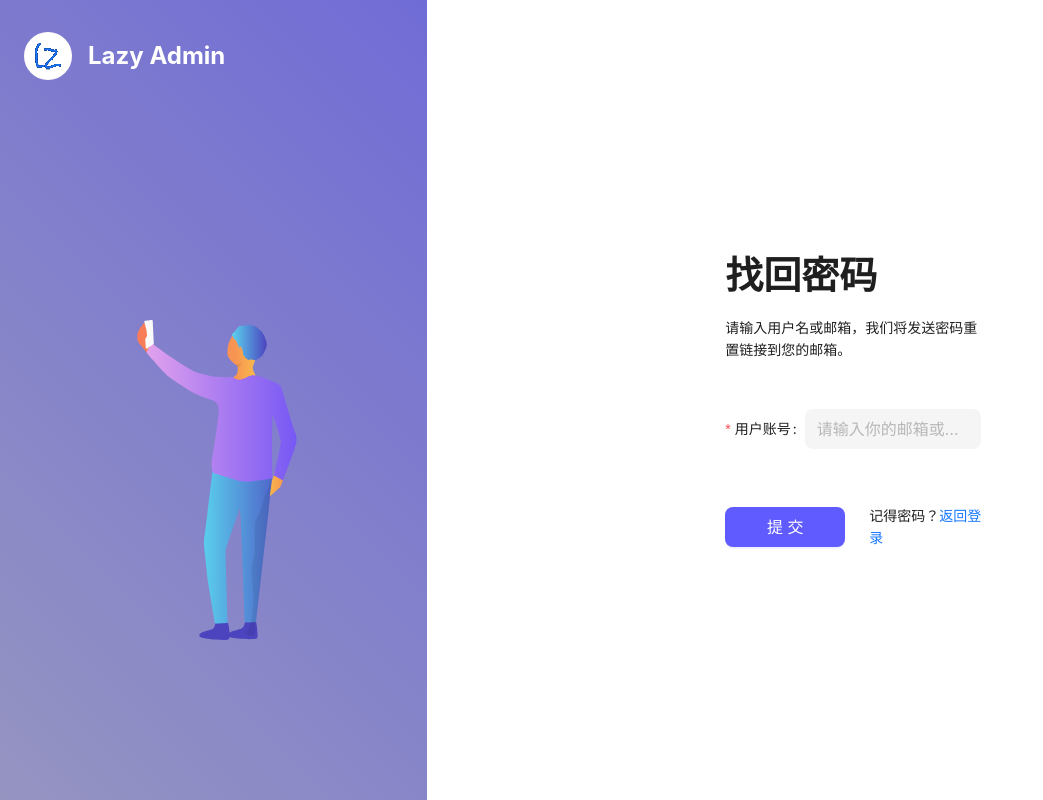
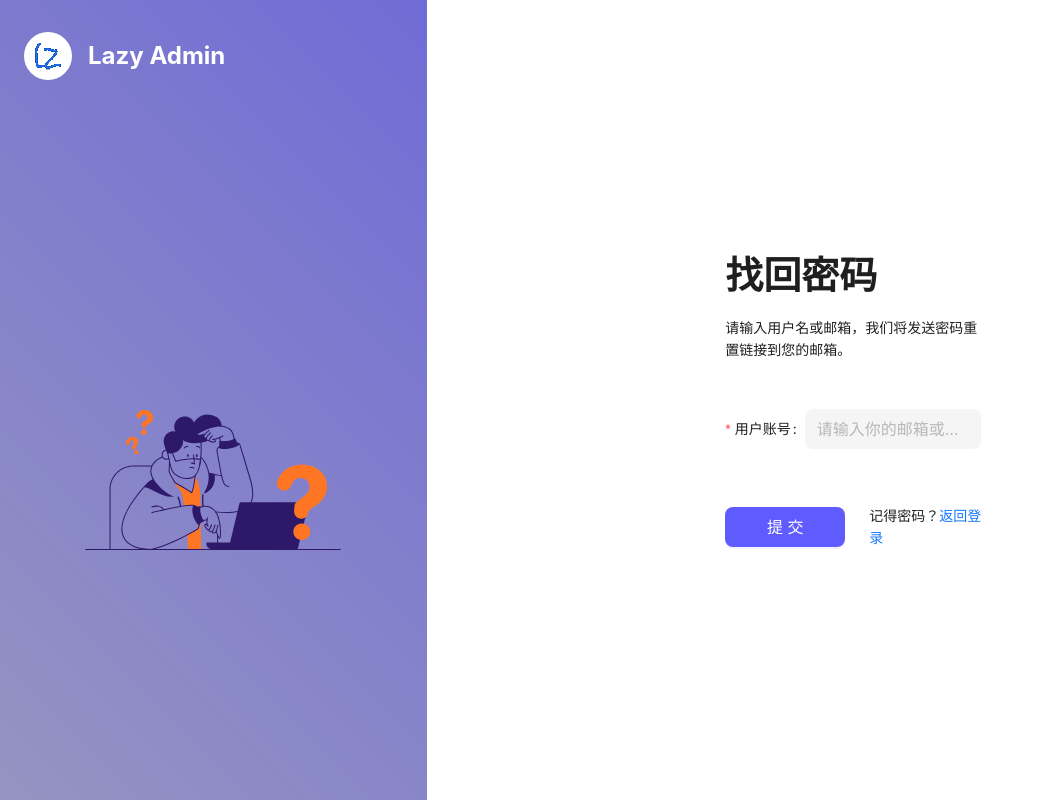
Before and after one commit to zguiyang/lazyAdmin, a React (Vite) app: page /auth/forgot-password in a window 1280 px wide. Shown: the whole page, without its empty margins (0-1043 px from the left). Built offline with nearby package versions, Linux system fonts and the light colour scheme.

Commit message:
upd: modify img for auth pages

```diff
--- a/src/pages/forgot-password/index.tsx
+++ b/src/pages/forgot-password/index.tsx
@@ -1,8 +1,8 @@
 import { Avatar, Button, Form, Input, Space, Typography } from 'antd';
 import { useNavigate } from 'react-router-dom';
 
+import forgotPsdImg from '@/assets/forgot-psd.svg';
 import logoImg from '@/assets/logo.svg';
-import manRegisterImg from '@/assets/man-register.svg';
 import { setUserToken } from '@/helper/auth';
 
 import styles from './styles.module.scss';
@@ -35,7 +35,7 @@ export default function ForgotPasswordPage() {
           <h1 className={'text-2xl font-bold'}>Lazy Admin</h1>
         </div>
         <div className={styles.thumbImage}>
-          <img src={manRegisterImg} alt="login-bg" />
+          <img src={forgotPsdImg} alt="login-bg" />
         </div>
       </div>
       <div className={styles.forgotPsdContent}>
--- a/src/pages/reset-password/index.tsx
+++ b/src/pages/reset-password/index.tsx
@@ -2,7 +2,7 @@ import { Avatar, Button, Form, Input, Space, Typography } from 'antd';
 import { useNavigate } from 'react-router-dom';
 
 import logoImg from '@/assets/logo.svg';
-import manRegisterImg from '@/assets/man-register.svg';
+import resetPsdImg from '@/assets/reset-psd.svg';
 import { setUserToken } from '@/helper/auth';
 
 import styles from './styles.module.scss';
@@ -35,7 +35,7 @@ export default function ResetPasswordPage() {
           <h1 className={'text-2xl font-bold'}>Lazy Admin</h1>
         </div>
         <div className={styles.thumbImage}>
-          <img src={manRegisterImg} alt="login-bg" />
+          <img src={resetPsdImg} alt="login-bg" />
         </div>
       </div>
       <div className={styles.resetPsdContent}>
```
Also changed, not shown: src/assets/forgot-psd.svg (added), src/assets/reset-psd.svg (added).
